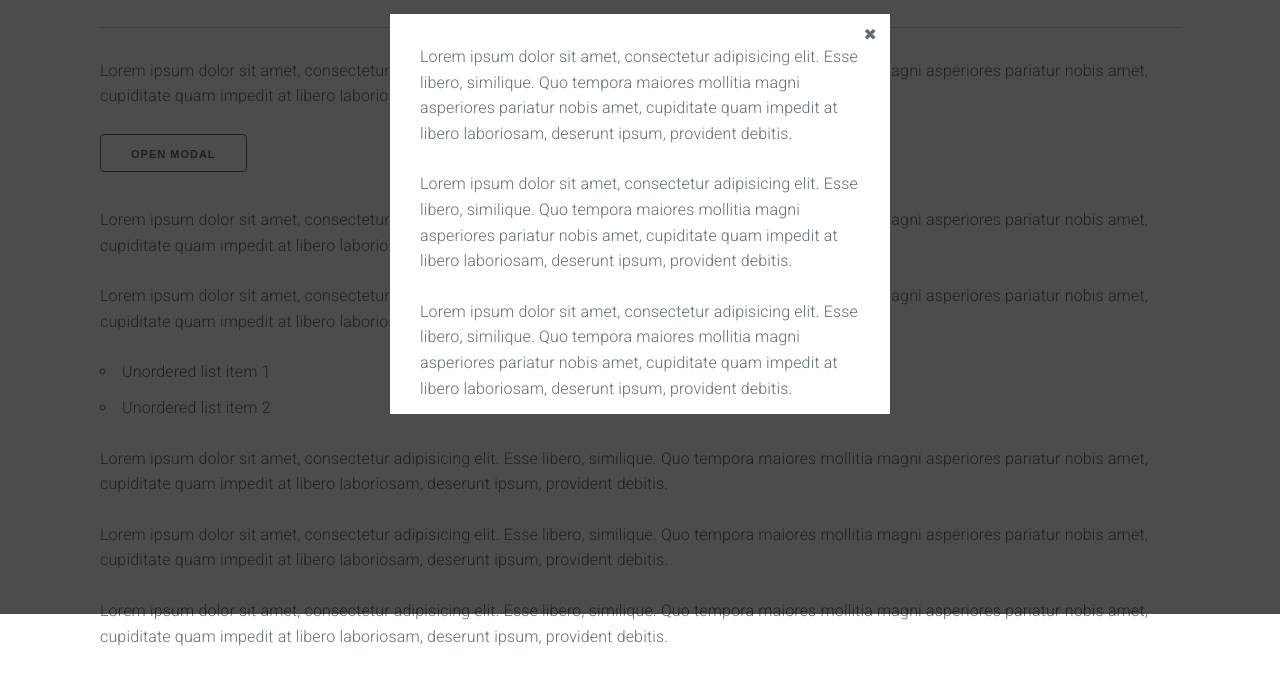
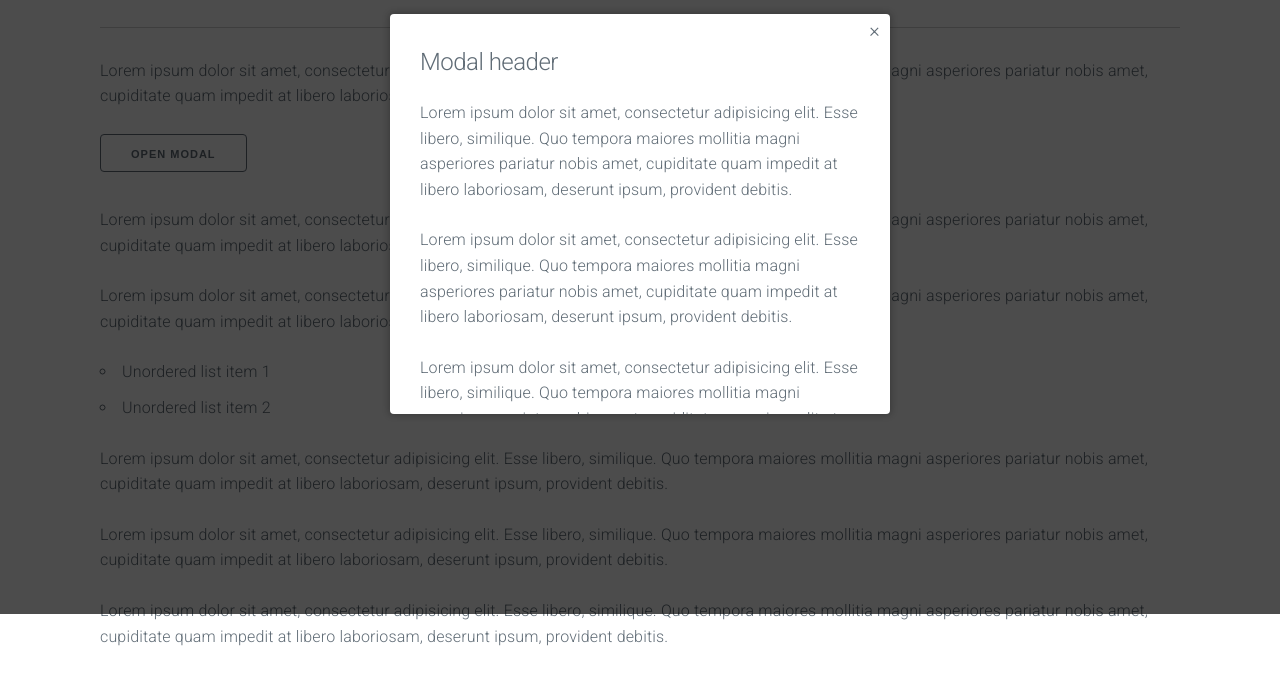
Before and after one commit to ramonvictor/body-scroll-freezer, a website: page docs/index.html in a window 1280 px wide. Both pictures are taken after a click on the button "OPEN MODAL". Shown: the part 186-860 px from the top of the page. Drawn offline with Linux system fonts and the light colour scheme.

Commit message:
small css improvements for demo page

```diff
--- a/docs/index.html
+++ b/docs/index.html
@@ -46,12 +46,16 @@
 			overflow: auto;
 			box-sizing: border-box;
 			z-index: 2;
+			border-radius: 4px;
+			box-shadow: 0 0 6px 2px rgba(0,0,0,.2);
 		}
 		.modal-close{
 			position: absolute;
-			top: 8px;
-			right: 13px;
+			top: 0;
+			right: 0;
 			cursor: pointer;
+			font-size: 20px;
+			padding: 0 10px;
 		}
 		.container-header{
 			border-bottom: 1px solid #d1d1d1;
@@ -64,7 +68,7 @@
 		}
 		.breadcrumb{
 			background: #f4f5f6;
-			padding: 10px;
+			padding: 10px 0;
 		}
 		.breadcrumb p { margin-bottom: 0; font-size: 13px; }
 	</style>
@@ -101,8 +105,8 @@
 </div>
 <div class="modal-wrapper" style="display: none;">
 	<div class="modal-content">
-		<span class="modal-close">&#10006;</span>
-		<p>Lorem ipsum dolor sit amet, consectetur adipisicing elit. Esse libero, similique. Quo tempora maiores mollitia magni asperiores pariatur nobis amet, cupiditate quam impedit at libero laboriosam, deserunt ipsum, provident debitis.</p>
+		<span class="modal-close">&times;</span>
+		<h5>Modal header</h5>
 		<p>Lorem ipsum dolor sit amet, consectetur adipisicing elit. Esse libero, similique. Quo tempora maiores mollitia magni asperiores pariatur nobis amet, cupiditate quam impedit at libero laboriosam, deserunt ipsum, provident debitis.</p>
 		<p>Lorem ipsum dolor sit amet, consectetur adipisicing elit. Esse libero, similique. Quo tempora maiores mollitia magni asperiores pariatur nobis amet, cupiditate quam impedit at libero laboriosam, deserunt ipsum, provident debitis.</p>
 		<p>Lorem ipsum dolor sit amet, consectetur adipisicing elit. Esse libero, similique. Quo tempora maiores mollitia magni asperiores pariatur nobis amet, cupiditate quam impedit at libero laboriosam, deserunt ipsum, provident debitis.</p>
```
